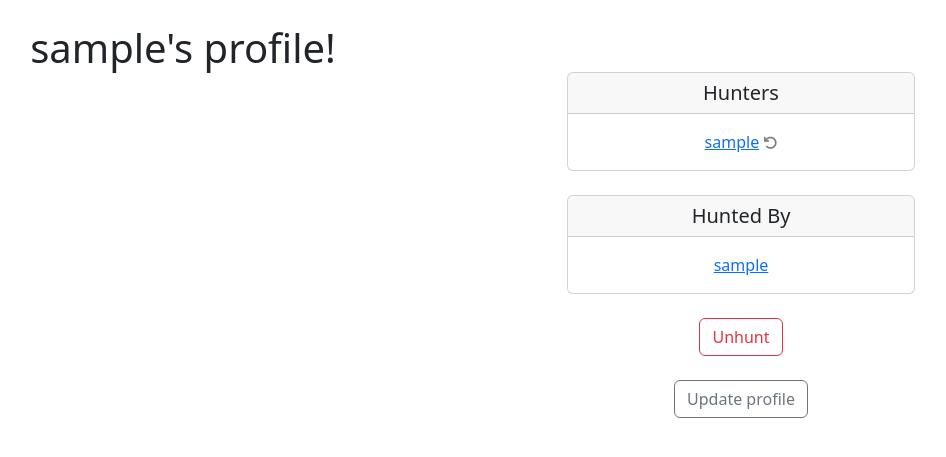
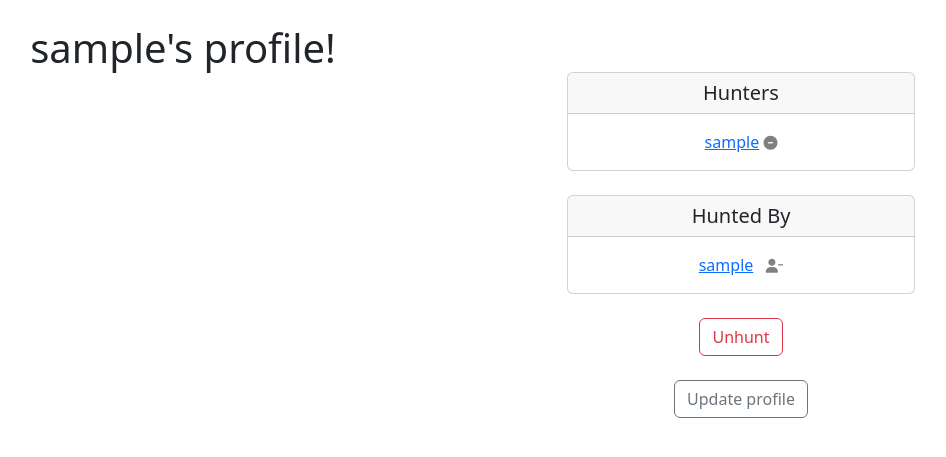
Before and after one commit to shahriaarrr/SHAZAM, a Django app: page /profile/1 in a window 1280 px wide. Shown: the part 58-515 px from the top of the page, without its empty margins (271-1217 px from the left). Run offline with Django 4.2, Linux system fonts and the light colour scheme; the visitor is signed in with stand-in values (Sample User, id 1); data comes from the database, SQL or seed files in the repository; data that the repository does not hold is empty; some libraries are stand-ins or nearby versions.

Commit message:
add hunt view in profile page

```diff
--- a/shazam/templates/profile.html
+++ b/shazam/templates/profile.html
@@ -97,7 +97,7 @@
                         <p class="card-text">
                             {% for hunting in profile.hunters.all %}
                                 <a href="{% url 'profile' hunting.user.id %}">{{ hunting }}</a
-                                > <a href="{% url 'unhunt' hunting.user.id %}"><i class="fa fa-undo small" style="color: rgb(128,128,128)"></i></a><br/>
+                                > <a href="{% url 'unhunt' hunting.user.id %}"><i class="fa-solid fa-circle-minus small" style="color: rgb(128,128,128)"></i></a><br/>
                             {% endfor %}
                         </p>
                     </div>
@@ -110,7 +110,17 @@
                         <p class="card-text">
                             {% for hunting in profile.hunted_by.all %}
                                 <a href="{% url 'profile' hunting.user.id %}">{{ hunting }}</a
-                                ><br/>
+                                >&nbsp;&nbsp;
+                                {% if hunting in profile.hunters.all %}
+                                    <a href="{% url 'unhunt' hunting.user.id %}">
+                                        <i class="fa fa-user-minus small" style="color: rgb(128,128,128)"></i>
+                                    </a>
+                                {% else %}
+                                    <a href="{% url 'hunt' hunting.user.id %}">
+                                        <i class="fa fa-user-plus small" style="color: rgb(128,128,128)"></i>
+                                    </a>
+                                {% endif %}
+                                <br/>
                             {% endfor %}
                         </p>
                     </div>
```
